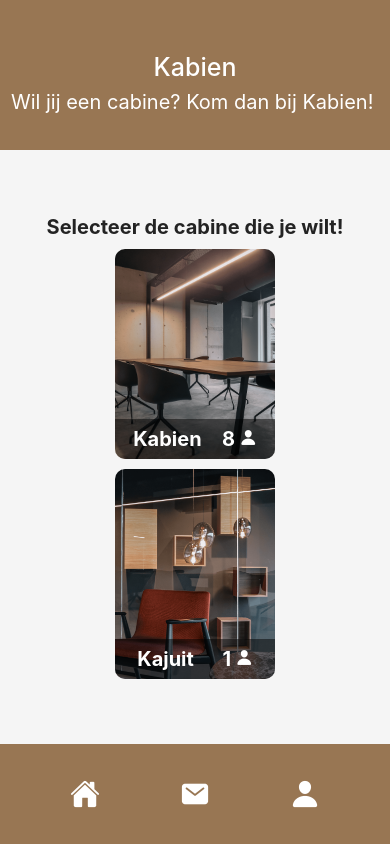
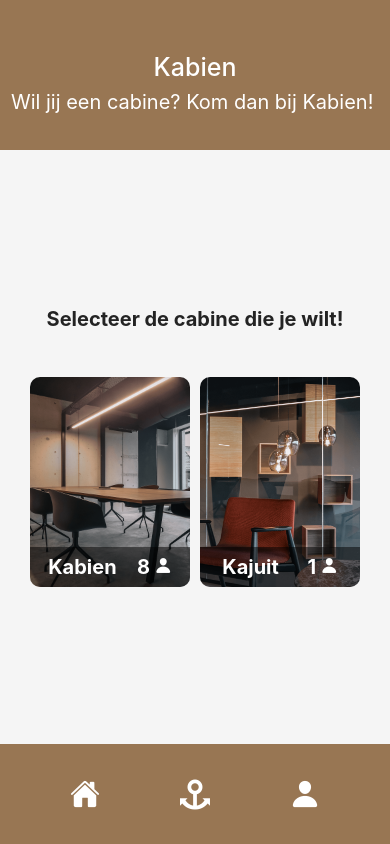
Before and after one commit to Jairo-Lopez-Navarrete/Examen_WebExpert_2, a React Native app: screen /Home in a window 390 px wide. Built offline with nearby package versions, Linux system fonts and the light colour scheme.

Commit message:
verandering van iconen

```diff
--- a/components/Footer.tsx
+++ b/components/Footer.tsx
@@ -2,6 +2,7 @@ import React from 'react';
 import {StyleSheet, View, TouchableOpacity} from 'react-native';
 import {navigate} from '../helpers/RootNavigation';
 import Ionicons from 'react-native-vector-icons/Ionicons';
+import Fontisto from 'react-native-vector-icons/Fontisto';
 
 export default function Footer(){
     return(
@@ -10,7 +11,7 @@ export default function Footer(){
                 <Ionicons name="home" style={styles.icon}/>
             </TouchableOpacity>
             <TouchableOpacity style={styles.button} onPress={() => navigate('AboutUs')}>
-                <Ionicons name="mail" style={styles.icon}/>
+                <Fontisto name="anchor" style={styles.icon}/>
             </TouchableOpacity>
             <TouchableOpacity style={styles.button} onPress={() => navigate('Profile')}>
                 <Ionicons name="person" style={styles.icon}/>
--- a/screens/Home.tsx
+++ b/screens/Home.tsx
@@ -50,13 +50,14 @@ textContainer: {
   },
   text: {
     fontSize: 20,
+    height: 70,
     fontWeight: 'bold',
     color: '#232323',
     padding: 5,
   },
   imageContainer: {
     display: 'flex',
-    flexDirection: 'column',
+    flexDirection: 'row',
     justifyContent: 'center',
     alignItems: 'flex-end'
   },
```
